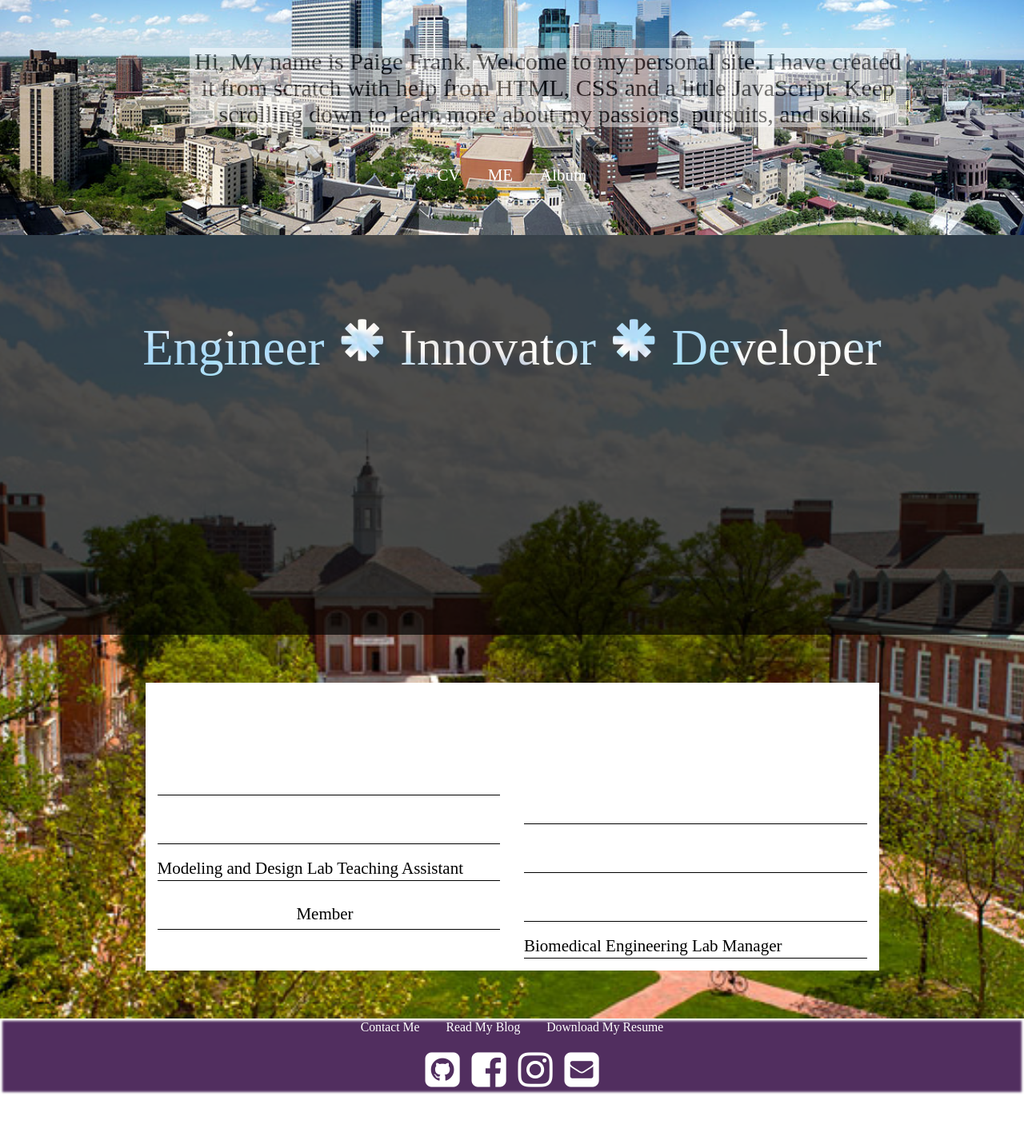
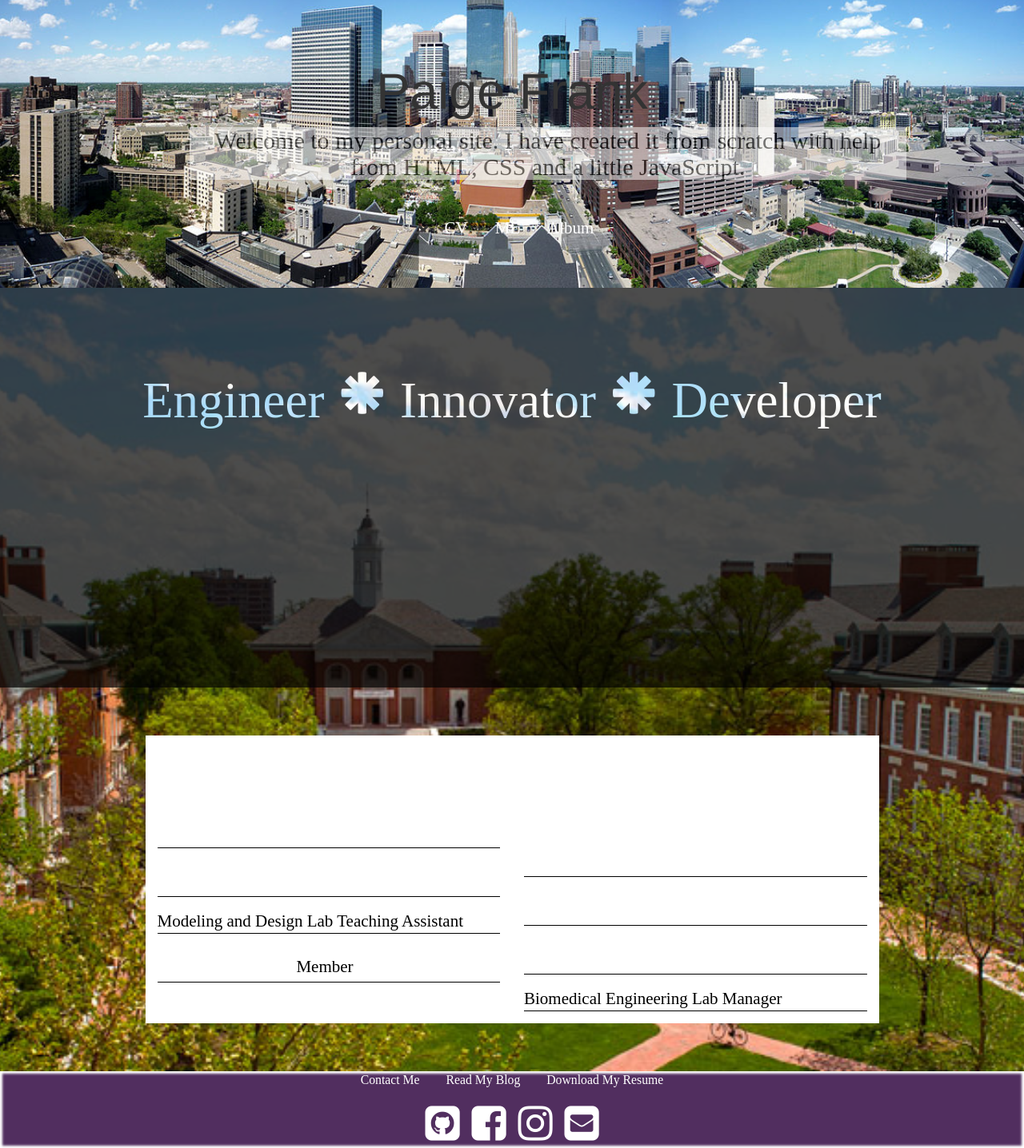
Before and after one commit to pfrank7/pfrank7.github.io, a Jekyll site: the page built from index.html, in a window 1280 px wide. Shown: the whole page at 80% size. Built offline with Jekyll 4.4.1, drawn with Linux system fonts in a browser that asks for light colours; nearby versions of some CDN libraries; before the commit the page ends 1369 px from its top, so only the background shows below that.

Commit message:
Update index.html

```diff
--- a/index.html
+++ b/index.html
@@ -68,8 +68,9 @@ title: Paige Frank
 	<section class = "jumbotron">
 		<div id = "margin" class = "container">
 			<div class = "row text-center" style = "top:0px;">
-				<h2>Hi, My name is Paige Frank. Welcome to my personal site. I have created it from scratch with help from HTML, CSS and a little JavaScript. Keep scrolling down to learn
-				more about my passions, pursuits, and skills. </h2>
+				<h1> Paige Frank </h1>
+				<h2>Welcome to my personal site. I have created it from scratch with help from HTML, CSS and a little JavaScript.</h2>
+				<span class="glyphicon glyphicon-chevron-down"></span>
 				<a style = "margin:15px;" href = "CV.html"> CV</a>
 				<a style = "margin:15px;" href = "Me.html"> ME</a>
 				<a style = "margin:15px;" href = "Album.html"> Album</a>
```
